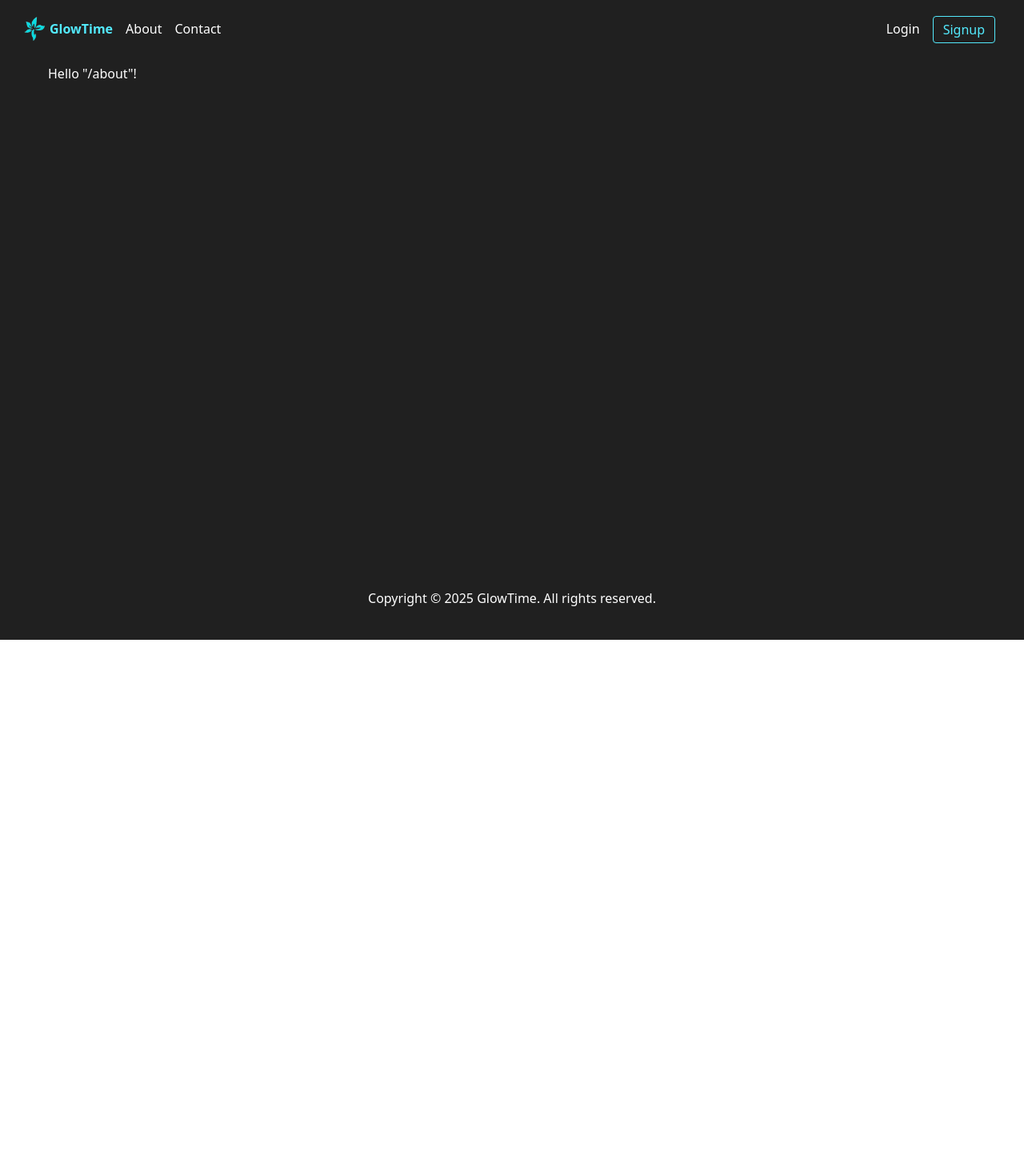
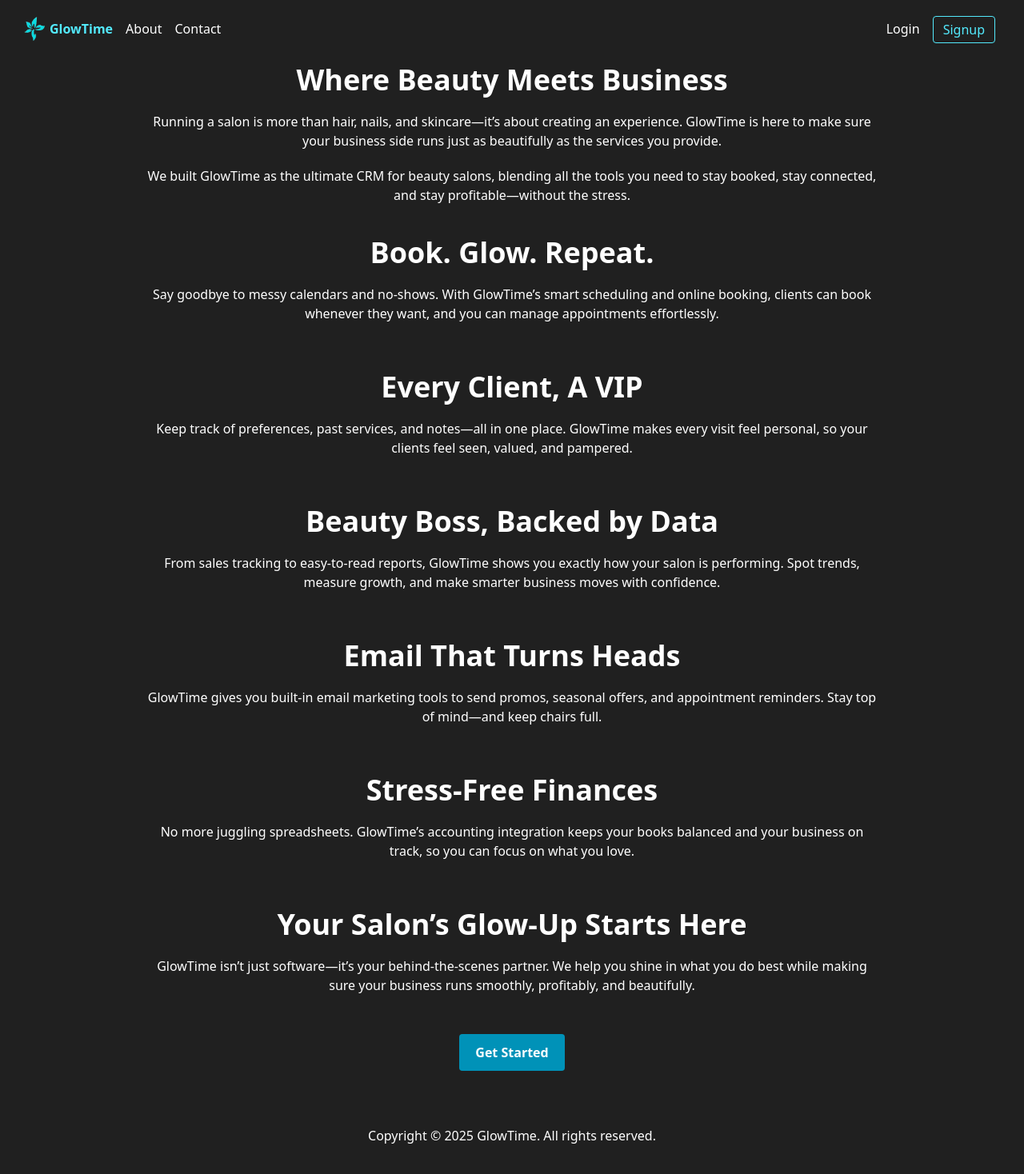
Before and after one commit to codingcapy/glowtime, a React (Vite) app in the folder frontend/: page /about in a window 1280 px wide. Shown: the top 1468 px of the page at 80% size. Before the commit the page ends 800 px from the top, so only its background shows below. Built offline with nearby package versions, Linux system fonts and the light colour scheme; what hono would draw is missing.

Commit message:
feat: build about page

```diff
--- a/frontend/src/routes/_header.about.tsx
+++ b/frontend/src/routes/_header.about.tsx
@@ -1,9 +1,79 @@
-import { createFileRoute } from "@tanstack/react-router";
+import { createFileRoute, Link } from "@tanstack/react-router";
 
 export const Route = createFileRoute("/_header/about")({
   component: RouteComponent,
 });
 
 function RouteComponent() {
-  return <main className="flex-1 p-10 pt-[80px]">Hello "/about"!</main>;
+  return (
+    <main className="flex-1 p-10 pt-[80px] text-center max-w-[1000px] mx-auto">
+      <div className="mb-10">
+        <h1 className="text-4xl font-bold">Where Beauty Meets Business</h1>
+        <p className="py-5">
+          Running a salon is more than hair, nails, and skincare—it’s about
+          creating an experience. GlowTime is here to make sure your business
+          side runs just as beautifully as the services you provide.
+        </p>
+        <p>
+          We built GlowTime as the ultimate CRM for beauty salons, blending all
+          the tools you need to stay booked, stay connected, and stay
+          profitable—without the stress.
+        </p>
+      </div>
+      <div className="mb-10">
+        <h2 className="text-4xl font-bold">Book. Glow. Repeat.</h2>
+        <p className="py-5">
+          Say goodbye to messy calendars and no-shows. With GlowTime’s smart
+          scheduling and online booking, clients can book whenever they want,
+          and you can manage appointments effortlessly.
+        </p>
+      </div>
+      <div className="mb-10">
+        <h2 className="text-4xl font-bold">Every Client, A VIP</h2>
+        <p className="py-5">
+          Keep track of preferences, past services, and notes—all in one place.
+          GlowTime makes every visit feel personal, so your clients feel seen,
+          valued, and pampered.
+        </p>
+      </div>
+      <div className="mb-10">
+        <h2 className="text-4xl font-bold">Beauty Boss, Backed by Data</h2>
+        <p className="py-5">
+          From sales tracking to easy-to-read reports, GlowTime shows you
+          exactly how your salon is performing. Spot trends, measure growth, and
+          make smarter business moves with confidence.
+        </p>
+      </div>
+      <div className="mb-10">
+        <h2 className="text-4xl font-bold">Email That Turns Heads</h2>
+        <p className="py-5">
+          GlowTime gives you built-in email marketing tools to send promos,
+          seasonal offers, and appointment reminders. Stay top of mind—and keep
+          chairs full.
+        </p>
+      </div>
+      <div className="mb-10">
+        <h2 className="text-4xl font-bold">Stress-Free Finances</h2>
+        <p className="py-5">
+          No more juggling spreadsheets. GlowTime’s accounting integration keeps
+          your books balanced and your business on track, so you can focus on
+          what you love.
+        </p>
+      </div>
+      <div className="mb-10">
+        <h2 className="text-4xl font-bold">Your Salon’s Glow-Up Starts Here</h2>
+        <p className="py-5">
+          GlowTime isn’t just software—it’s your behind-the-scenes partner. We
+          help you shine in what you do best while making sure your business
+          runs smoothly, profitably, and beautifully.
+        </p>
+      </div>
+      <Link
+        to="/signup"
+        className="px-5 py-3 mt-5 bg-cyan-600 rounded font-bold text-center hover:bg-cyan-300 hover:text-[#202020] transition-all ease-in-out duration-300"
+      >
+        Get Started
+      </Link>
+    </main>
+  );
 }
```
Also changed, not shown: 26 other files (tests, documents, lock files or other folders).
